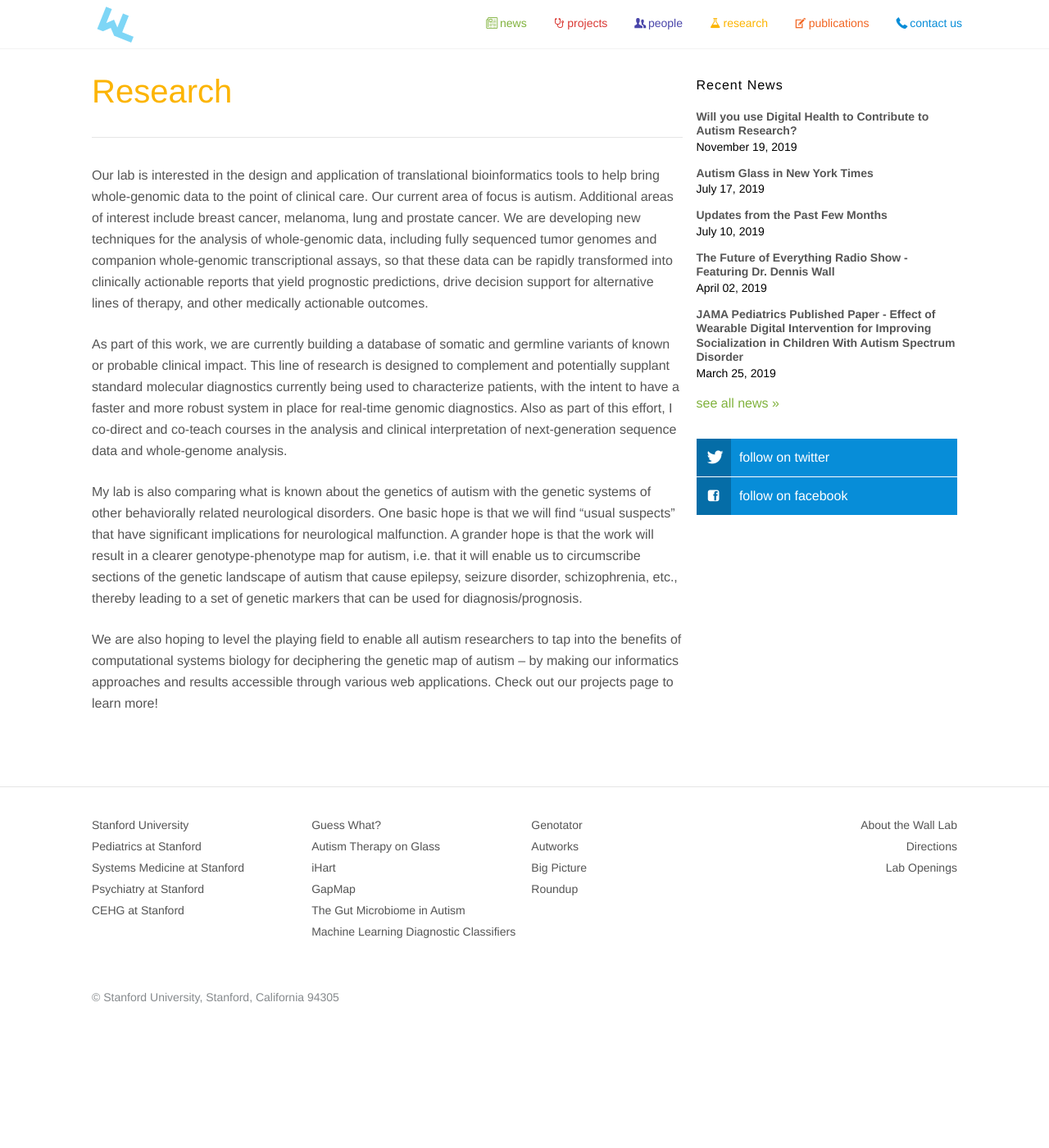
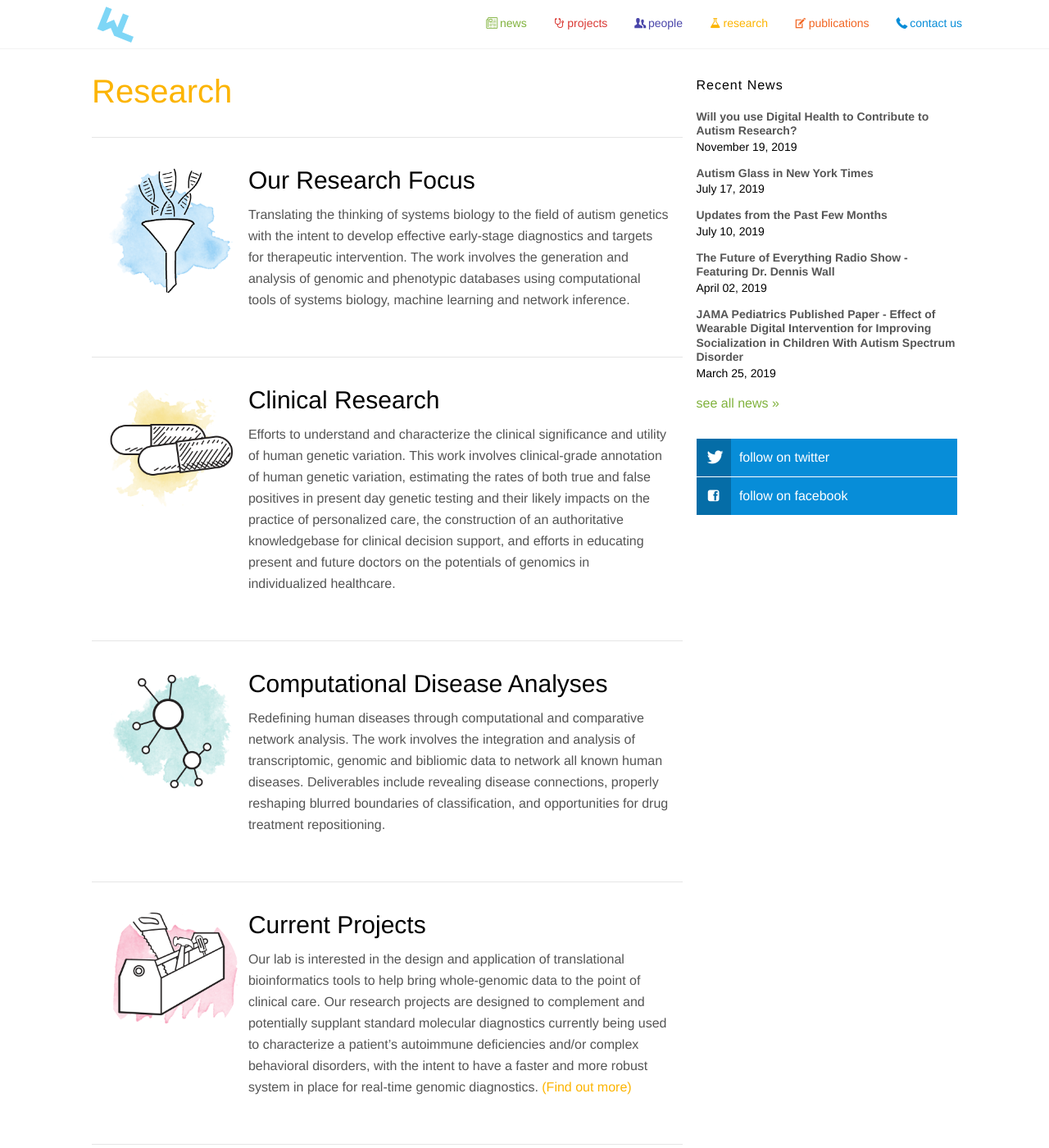
Before and after one commit to walllab/walllab.github.io, a Jekyll site: the page built from research/index.md, in a window 1280 px wide and 1400 px high. Shown: the whole window at 82% size. Built offline with Jekyll 4.4.1, drawn with Linux system fonts in a browser that asks for light colours.

Commit message:
moved research description from project page

```diff
--- a/research/index.md
+++ b/research/index.md
@@ -8,6 +8,68 @@ published: true
 # Research
 <hr>
 
+
+<div class="row">
+  <div class="quarter">
+      <img style="border-radius: 50%; width: 100%" src="{{ site.url }}/assets/images/icons/icon1.png" />
+  </div>
+  <div class="three-quarters">
+
+    <h2>Our Research Focus</h2>
+    <p>
+      Translating the thinking of systems biology to the field of autism genetics with the intent to develop effective early-stage diagnostics and targets for therapeutic intervention. The work involves the generation and analysis of genomic and phenotypic databases using computational tools of systems biology, machine learning and network inference.
+    </p>
+  </div>
+</div>
+
+<hr>
+
+<div class="row">
+  <div class="quarter">
+      <img style="border-radius: 50%; width: 100%" src="{{ site.url }}/assets/images/icons/icon3.png" />
+  </div>
+  <div class="three-quarters">
+
+    <h2>Clinical Research</h2>
+    <p>
+      Efforts to understand and characterize the clinical significance and utility of human genetic variation. This work involves clinical-grade annotation of human genetic variation, estimating the rates of both true and false positives in present day genetic testing and their likely impacts on the practice of personalized care, the construction of an authoritative knowledgebase for clinical decision support, and efforts in educating present and future doctors on the potentials of genomics in individualized healthcare.
+    </p>
+  </div>
+</div>
+
+<hr>
+
+<div class="row">
+  <div class="quarter">
+      <img style="border-radius: 50%; width: 100%" src="{{ site.url }}/assets/images/icons/icon2.png" />
+  </div>
+  <div class="three-quarters">
+    <h2>Computational Disease Analyses</h2>
+    <p>
+      Redefining human diseases through computational and comparative network analysis. The work involves the integration and analysis of transcriptomic, genomic and bibliomic data to network all known human diseases. Deliverables include revealing disease connections, properly reshaping blurred boundaries of classification, and opportunities for drug treatment repositioning.
+    </p>
+  </div>
+</div>
+
+<hr>
+
+<div class="row">
+  <div class="quarter">
+      <img style="border-radius: 50%; width: 100%" src="{{ site.url }}/assets/images/icons/icon4.png" />
+  </div>
+  <div class="three-quarters">
+
+    <h2>Current Projects</h2>
+    <p>
+      Our lab is interested in the design and application of translational bioinformatics tools to help bring whole-genomic data to the point of clinical care. Our research projects are designed to complement and potentially supplant standard molecular diagnostics currently being used to characterize a patient’s autoimmune deficiencies and/or complex behavioral disorders, with the intent to have a faster and more robust system in place for real-time genomic diagnostics. <a class="yellow" href="{{ site.url }}/research">(Find out more)</a>
+    </p>
+  </div>
+</div>
+
+<hr>
+
+<!---
+
 Our lab is interested in the design and application of translational bioinformatics tools to help bring whole-genomic data to the point of clinical care. Our current area of focus is autism. Additional areas of interest include breast cancer, melanoma, lung and prostate cancer. We are developing new techniques for the analysis of whole-genomic data, including fully sequenced tumor genomes and companion whole-genomic transcriptional assays, so that these data can be rapidly transformed into clinically actionable reports that yield prognostic predictions, drive decision support for alternative lines of therapy, and other medically actionable outcomes.
 
 As part of this work, we are currently building a database of somatic and germline variants of known or probable clinical impact. This line of research is designed to complement and potentially supplant standard molecular diagnostics currently being used to characterize patients, with the intent to have a faster and more robust system in place for real-time genomic diagnostics. Also as part of this effort, I co-direct and co-teach courses in the analysis and clinical interpretation of next-generation sequence data and whole-genome analysis.
@@ -15,3 +77,5 @@ As part of this work, we are currently building a database of somatic and germli
 My lab is also comparing what is known about the genetics of autism with the genetic systems of other behaviorally related neurological disorders. One basic hope is that we will find “usual suspects” that have significant implications for neurological malfunction. A grander hope is that the work will result in a clearer genotype-phenotype map for autism, i.e. that it will enable us to circumscribe sections of the genetic landscape of autism that cause epilepsy, seizure disorder, schizophrenia, etc., thereby leading to a set of genetic markers that can be used for diagnosis/prognosis.
 
 We are also hoping to level the playing field to enable all autism researchers to tap into the benefits of computational systems biology for deciphering the genetic map of autism – by making our informatics approaches and results accessible through various web applications. Check out our projects page to learn more!
+
+-->
```
